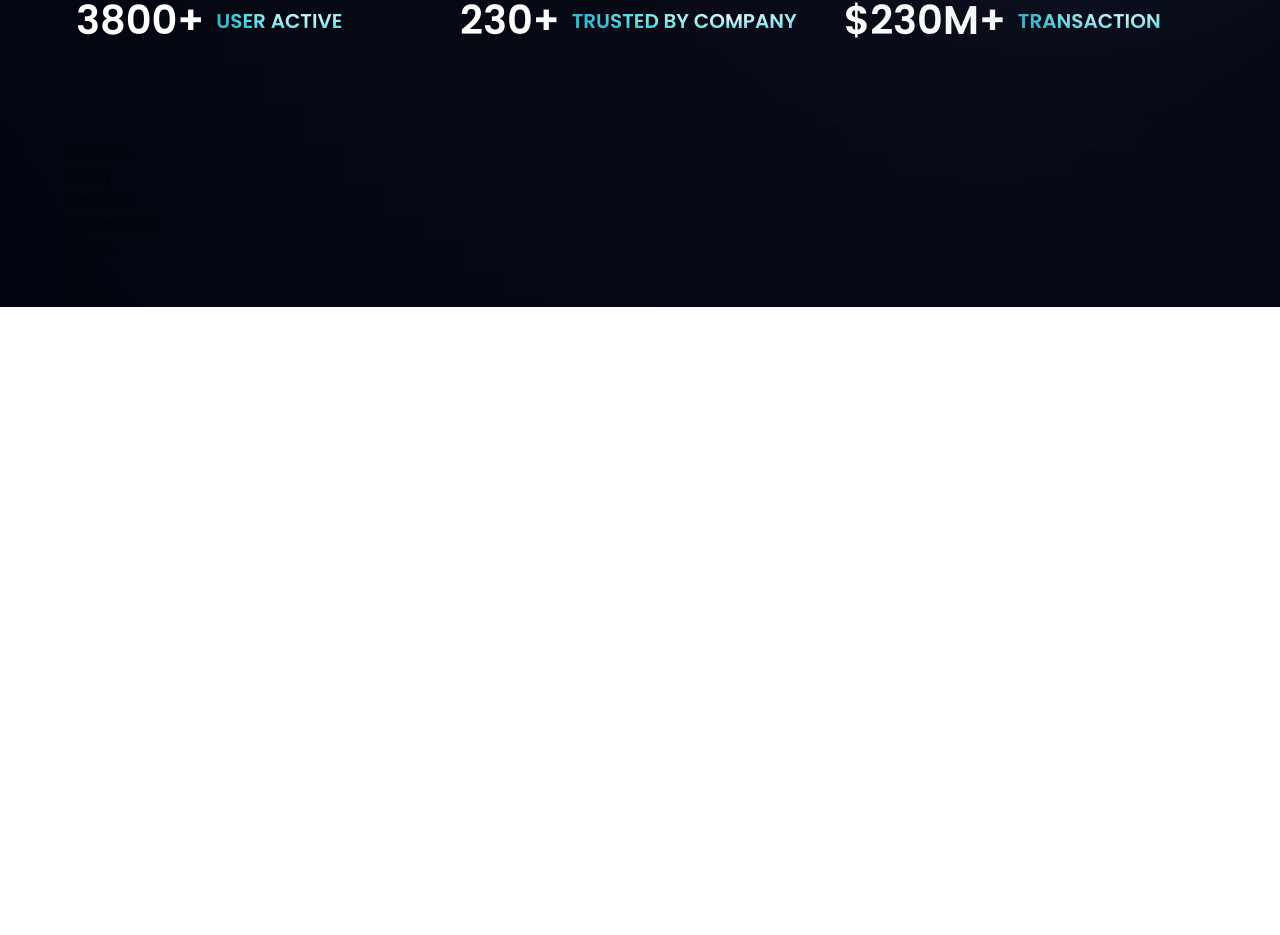
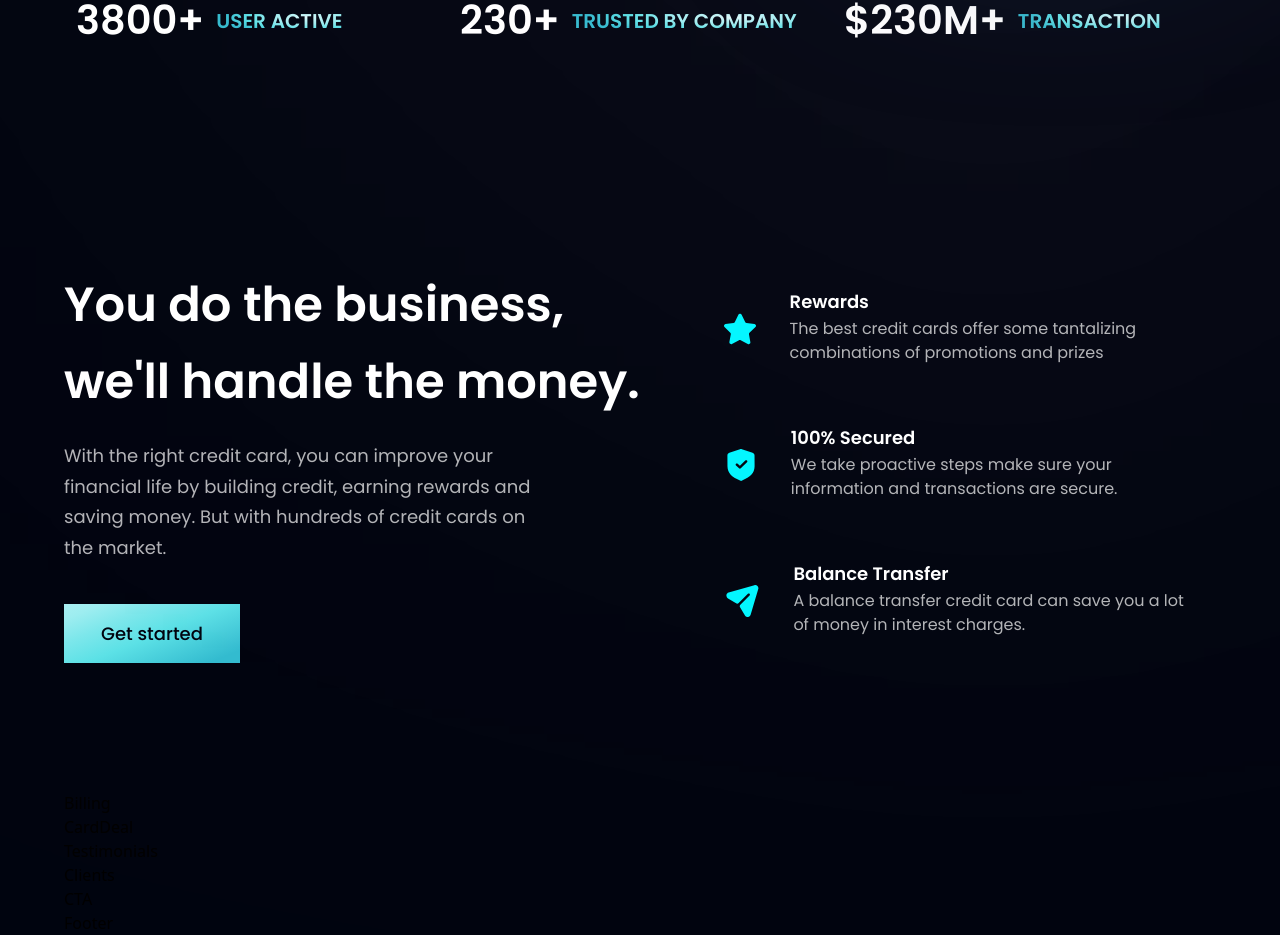
Before and after one commit to tristan-rugbeer/HaoBank, a React (Vite) app: page / in a window 1280 px wide. Shown: the part 806-1741 px from the top of the page. Before the commit the page ends 1113 px from the top, so only its background shows below. Built offline with nearby package versions, Linux system fonts and the light colour scheme.

Commit message:
Added Business Section and Button Component

```diff
--- a/src/components/Business.tsx
+++ b/src/components/Business.tsx
@@ -1,8 +1,45 @@
 import React from 'react'
+import { features } from '../constants'
+import styles, { layout } from '../style'
+import Button from "./Button.tsx"
+
+const FeatureCard = (props: { key: string, icon: any, title: string, content: string, index: any }) => {
+  return (
+    <div className={`flex flex-row p-6 rounded-[20px] ${props.index !== features.length -1 ? "mb-6" : "mb-0"} feature-card`}>
+      <div className={`w-[64x] h-[64px] rounded-full ${styles.flexCenter}`}>
+        <img src={props.icon} alt="icon" className='w-[25%] h-[50%] object-contain'/>
+        <div className='flex flex-col ml-3'>
+          <h4 className='font-poppins font-semibold text-white text-[18px] leading-[23px] mb-1'>{props.title}</h4>
+          <p className='font-poppins font-normal text-dimWhite text-[16px] leading-[24Ipx] mb-1'>{props.content}</p>
+        </div>
+
+      </div>
+    </div>
+  )
+}
 
 const Business = () => {
   return (
-    <div>Business</div>
+    <section id='features' className={layout.section}>
+      <div className={`flex md:flex-col flex-col ${styles.paddingY}`}>
+        <h2 className={styles.heading2}>You do the business, <br className='sm:block hidden' />
+          we'll handle the money.
+        </h2>
+        <p className={`${styles.paragraph} max-w-[470px] mt-5`}>
+          With the right credit card, you can improve your financial life by building credit, earning rewards and saving money. But with hundreds of credit cards on the market.
+        </p>
+
+        <Button styles="mt-10"></Button>
+      </div>
+
+      <div className={`${layout.sectionImg} flex-col`}>
+        {features.map((feature, index) => (
+          <FeatureCard key={feature.id} {...feature} index={index} />
+        ))}
+      </div>
+
+
+    </section>
   )
 }
 
--- /dev/null
+++ b/src/components/Button.tsx
@@ -0,0 +1,11 @@
+import React from 'react'
+
+const Button = (props: { styles: string }) => {
+  return (
+    <button type='button' className={`w-44 py-4 px-6 bg-blue-gradient font-poppins font-medium text-[18px] text-primary outline-none ${props.styles}` }>
+        Get started
+    </button>
+  )
+}
+
+export default Button
```
